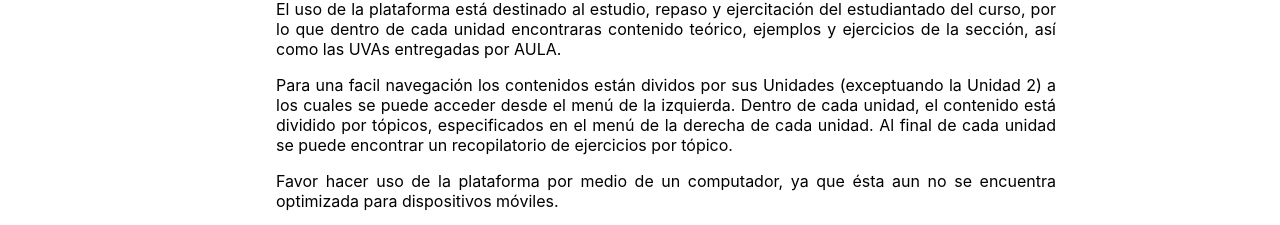
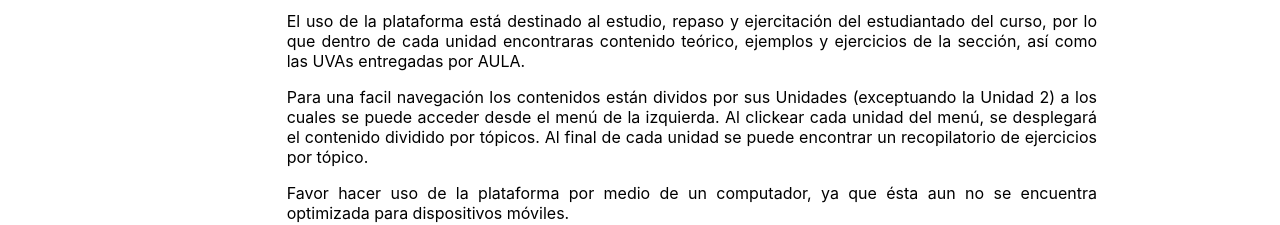
Before and after one commit to inf130-usm/inf130-usm.github.io, a React (Create React App) app: page / in a window 1280 px wide. Shown: the part 498-723 px from the top of the page. Built offline with nearby package versions, Linux system fonts and the light colour scheme.

Commit message:
Aun tratando con el GA

```diff
--- a/src/App.js
+++ b/src/App.js
@@ -9,6 +9,9 @@ const TRACKING_ID = "G-2E4BMVMC2T"; // OUR_TRACKING_ID
 ReactGA.initialize(TRACKING_ID);
 
 function App() {
+  useEffect(() => {
+    ReactGA.pageview(window.location.pathname + window.location.search);
+  }, []);
   return (
     <>
       <ScrollToTop/>
--- a/src/ContentJSON/Home.json
+++ b/src/ContentJSON/Home.json
@@ -2,7 +2,7 @@
     "p0": "¡Bienvenidos y bienvenidas!",
     "p1": "Dentro de la siguiente plataforma podrás encontrar los contenidos correspondientes al curso INF130-Programación y Tratamiento de Datos para la Gestión.",
     "p2": "El uso de la plataforma está destinado al estudio, repaso y ejercitación del estudiantado del curso, por lo que dentro de cada unidad encontraras contenido teórico, ejemplos y ejercicios de la sección, así como las UVAs entregadas por AULA.",
-    "p3": "Para una facil navegación los contenidos están dividos por sus Unidades (exceptuando la Unidad 2) a los cuales se puede acceder desde el menú de la izquierda. Dentro de cada unidad, el contenido está dividido por tópicos, especificados en el menú de la derecha de cada unidad. Al final de cada unidad se puede encontrar un recopilatorio de ejercicios por tópico.",
+    "p3": "Para una facil navegación los contenidos están dividos por sus Unidades (exceptuando la Unidad 2) a los cuales se puede acceder desde el menú de la izquierda. Al clickear cada unidad del menú, se desplegará el contenido dividido por tópicos. Al final de cada unidad se puede encontrar un recopilatorio de ejercicios por tópico.",
     "p4": "Favor hacer uso de la plataforma por medio de un computador, ya que ésta aun no se encuentra optimizada para dispositivos móviles.",
     "p5": "Contacto:",
     "p6": "Pedro Arriagada Noack",
--- a/src/components/Menu/Menu.js
+++ b/src/components/Menu/Menu.js
@@ -11,16 +11,11 @@ const Menu = () => {
 
     useEffect(() => {
         localStorage.setItem('showU1', showU1);
-    }, [showU1]);
-    useEffect(() => {
         localStorage.setItem('showU3', showU3);
-    }, [showU3]);
-    useEffect(() => {
         localStorage.setItem('showU4', showU4);
-    }, [showU4]);
-    useEffect(() => {
         localStorage.setItem('showU5', showU5);
-    }, [showU5]);
+    }, [showU1,showU3,showU4,showU5]);
+
 
     const show1 = () => {
         setShowU1(!showU1);
--- a/src/components/Menu/menu.css
+++ b/src/components/Menu/menu.css
@@ -1,5 +1,5 @@
 .menu{
-    width: 15%;
+    width: 16%;
 }
 
 .topics{
--- a/src/components/Units/units.css
+++ b/src/components/Units/units.css
@@ -1,5 +1,5 @@
 .unit{
-    width: 81.25%;
+    width: 85%;
     padding-right: 2rem;
     height: 80vh;
     overflow: auto;
```
